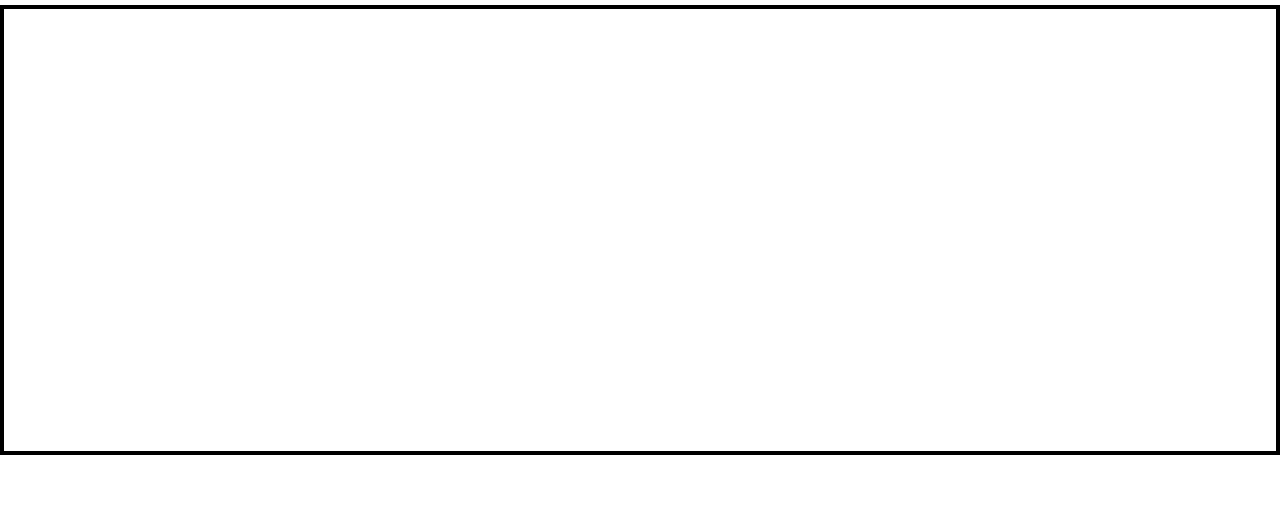
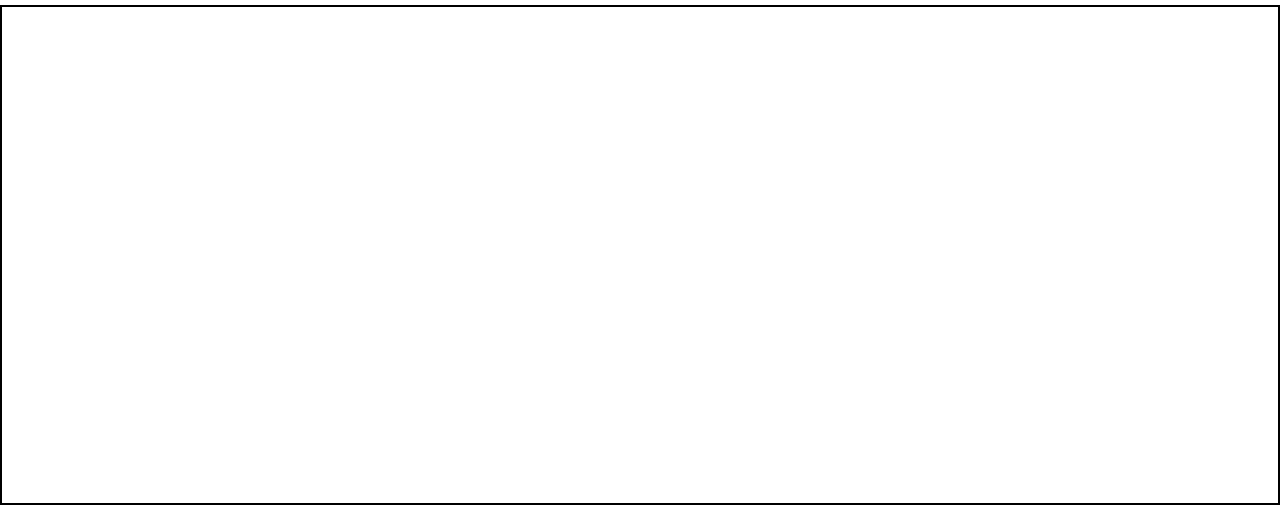
Before and after one commit to michael-mcinerney/webware, a website: page views/index.html in a window 1280 px wide. Shown: the part 452-957 px from the top of the page. Before the commit the page ends 917 px from the top, so only its background shows below. Drawn offline with nearby package versions, Linux system fonts and the light colour scheme; files that its build step writes are made by us from their sources; files whose address does not match are found by name.

Commit message:
Update style.css

```diff
--- a/public/style.css
+++ b/public/style.css
@@ -10,6 +10,6 @@
     position:absolute;
     transform:translate(-50%,0px);
     width:100%;
-    height:450px;
-    border: 4px solid black;
+    height:500px;
+    border: 2px solid black;
 }
```
